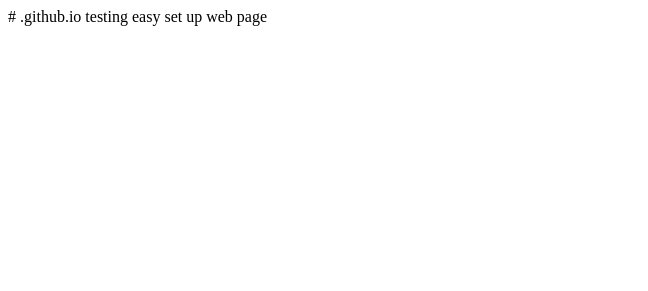
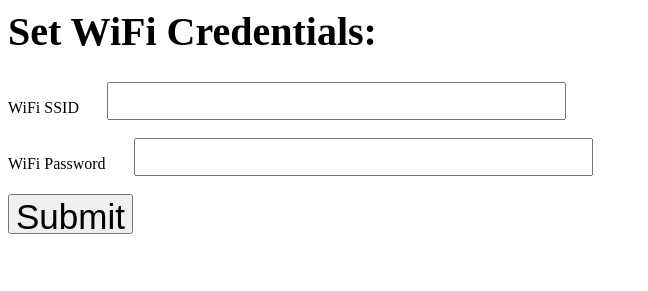
Before and after one commit to Colkerr/.github.io, a plain HTML site: page README.html in a window 1280 px wide. Shown: the whole page, without its empty margins (0-648 px from the left). Drawn offline with Linux system fonts and the light colour scheme.

Commit message:
Update README.html

```diff
--- a/README.html
+++ b/README.html
@@ -1,2 +1,13 @@
-# .github.io
-testing easy set up web page
+<html><head>
+<meta http-equiv="content-type" content="text/html; charset=UTF-8"><style> h1 {font-size: 40px;} p {font-size: 35px;} </style></head><body><h1>Set WiFi Credentials:
+</h1><form method="post" name="frm1" action="http:192.168.4.1/inputcommsmode"> <input type="hidden" name="product" size="35" value="2024-02-08T17:12:36.277Z">
+
+
+<input type='hidden' id='save2Wifi' name='save2' value='internet'"  >
+
+
+WiFi SSID &nbsp; &nbsp;  &nbsp;     <input type="text" style="height:38px; font-size:35px;" name="SSID"><br><br>
+WiFi Password &nbsp; &nbsp;  &nbsp;     <input type="text" style="height:38px; font-size:35px;" name="Password"><br><br>
+<button style="height:40px; font-size:35px;" type="submit">Submit</button><br><br><br><br>
+
+</p></form><script>const d=new Date(); document.frm1.product.value=d.toISOString(); </script></body></html>
```
